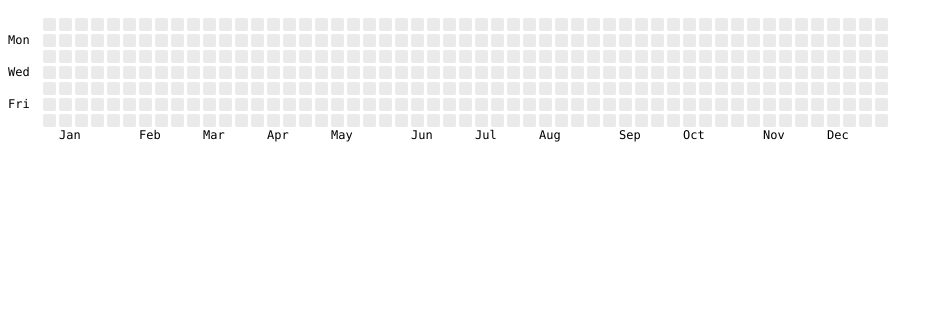
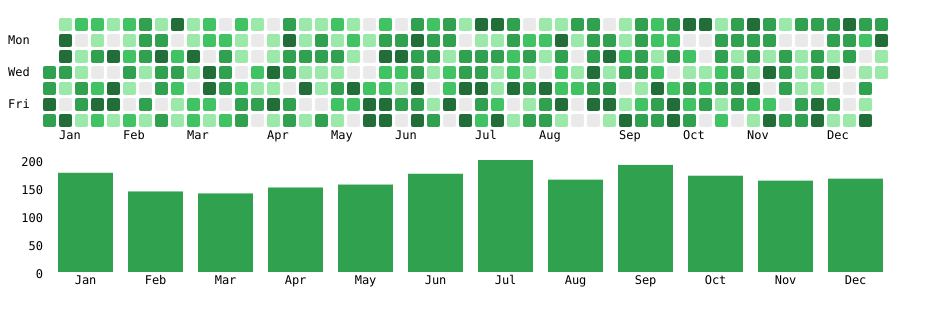
Before and after one commit to enyichiaagu/package-commits, a React (Vite) app in the folder client/: page / in a window 1280 px wide. Shown: the top 326 px of the page, without its empty margins (0-943 px from the left). Built offline with nearby package versions, Linux system fonts and the light colour scheme.

Commit message:
Skipped test and fixed bug

```diff
--- a/client/src/App.jsx
+++ b/client/src/App.jsx
@@ -1,5 +1,10 @@
-// import { useState } from 'react';
-import { DailyCommits } from './components/Graphs';
+import {
+  DailyCommits,
+  MonthlyCommits,
+  genMockCommits,
+} from './components/Graphs';
+
+const commits = genMockCommits(7);
 
 function App() {
   // const [searchText, setSearchText] = useState('');
@@ -16,7 +21,8 @@ function App() {
         onChange={(event) => setSearchText(event.target.value)}
       /> */}
       {/* <button onClick={handleCheck}>Check</button> */}
-      <DailyCommits />
+      <DailyCommits weeklyCommits={commits} />
+      <MonthlyCommits weeklyCommits={commits} />
     </>
   );
 }
--- a/client/src/components/Graphs/MonthlyCommits/MonthlyCommits.jsx
+++ b/client/src/components/Graphs/MonthlyCommits/MonthlyCommits.jsx
@@ -1,4 +1,3 @@
-import React from 'react';
 import PropTypes from 'prop-types';
 import YAxis from './YAxis';
 import Bars from './Bars';
@@ -19,7 +18,7 @@ import { weeklyToMonthlyCommits } from '../utils/distribution';
 function MonthlyCommits({ weeklyCommits }) {
   const monthObj = weeklyToMonthlyCommits(weeklyCommits, MONTHS);
   const highestCommits = Math.max(...Object.values(monthObj));
-  console.log(highestCommits);
+  console.log(monthObj);
 
   return (
     <div className='monthly-commits'>
--- a/client/src/components/Graphs/utils/distribution.js
+++ b/client/src/components/Graphs/utils/distribution.js
@@ -72,7 +72,7 @@ function weeklyToMonthlyCommits(weeklyCommits, months) {
 
   months.forEach((month, index) => (finalObj[month] = monthlyCommits[index]));
 
-  return monthlyCommits;
+  return finalObj;
 }
 
 export { calcDistribution, monthlyCommitsY, weeklyToMonthlyCommits };
```
Also changed, not shown: 1 other file (tests, documents, lock files or other folders).
